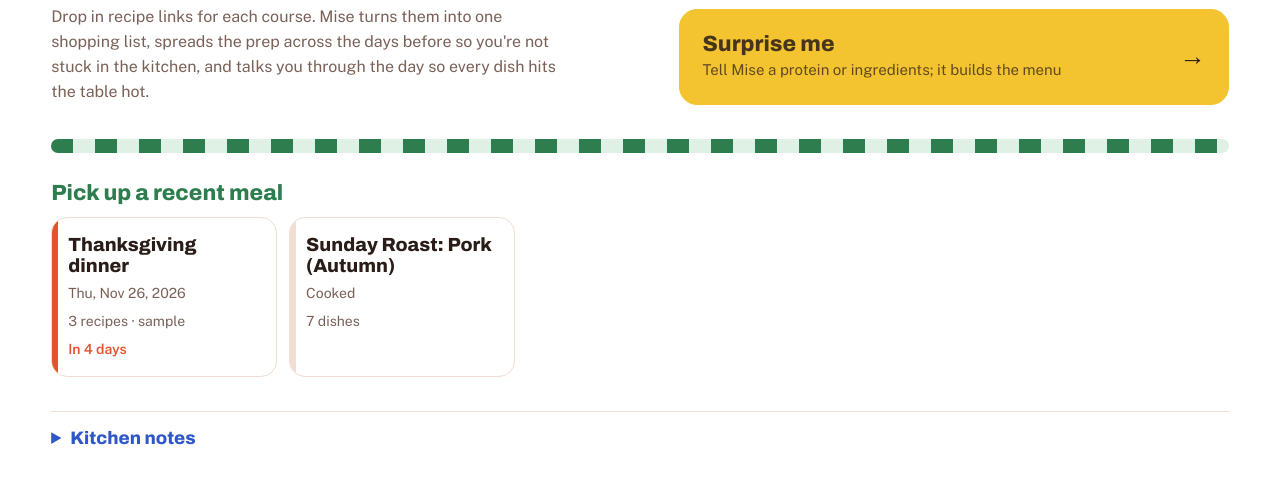
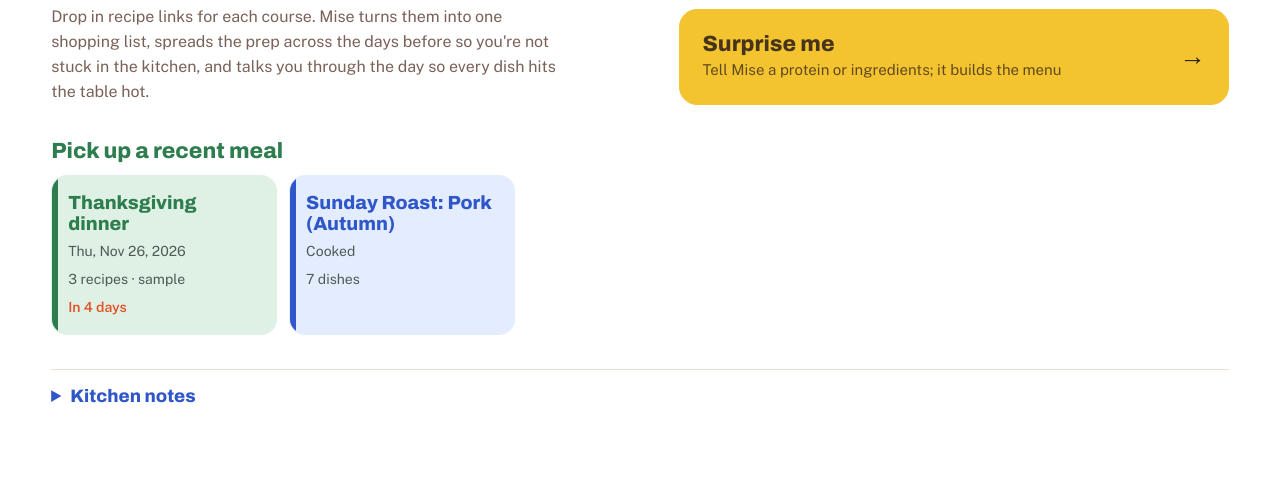
Before and after one commit to jca-studio/mise, a website: page index.html in a window 1280 px wide. Shown: the part 160-644 px from the top of the page. Drawn offline with nearby package versions, Linux system fonts and the light colour scheme.

Commit message:
Green and blue meal tiles instead of the stripe
Co-Authored-By: Claude Opus 5.5 <noreply@anthropic.com>
Claude-Session: https://claude.ai/code/session_011BBNby4aotCafDve5b8Rhv

```diff
--- a/index.html
+++ b/index.html
@@ -173,8 +173,7 @@ body.cooking main{padding-bottom:120px}
 .start i{font-style:normal;font:800 26px Archivo,sans-serif}
 .start:hover{transform:translateY(-1px)}
 .htitle{font:800 22px Archivo,sans-serif;margin:0 0 12px;color:var(--herb)}
-/* tablecloth stripe, leaf green on mint */
-.stripe{height:14px;border-radius:99px;margin:0 0 28px;background:repeating-linear-gradient(90deg,var(--herb) 0 22px,var(--fresh) 22px 44px)}
+#recentTitle{margin-top:8px}
 .meals{display:grid;grid-template-columns:repeat(auto-fill,minmax(230px,1fr));gap:12px}
 details.knotes{margin-top:34px;border-top:1px solid var(--line)}
 details.knotes summary{padding:16px 0;font:800 18px Archivo,sans-serif;color:var(--cobalt)}
@@ -203,8 +202,16 @@ details.knotes summary{padding:16px 0;font:800 18px Archivo,sans-serif;color:var
 .meals{display:grid;grid-template-columns:repeat(auto-fill,minmax(200px,1fr));gap:12px}
 .mcard{display:flex;flex-direction:column;align-items:flex-start;gap:6px;text-align:left;min-height:118px;padding:16px;border-radius:16px;border:1px solid var(--line);background:var(--bg);color:var(--ink);font:inherit;cursor:pointer;position:relative;overflow:hidden}
 .mcard::before{content:"";position:absolute;inset:0 auto 0 0;width:6px;background:var(--tom)}
-.mcard:nth-child(5n+2)::before{background:var(--herb)}.mcard:nth-child(5n+3)::before{background:var(--cobalt)}
-.mcard:nth-child(5n+4)::before{background:var(--saf)}.mcard:nth-child(5n+5)::before{background:var(--blush)}
+/* recent meal tiles alternate leaf green and cobalt */
+#mealCards .mcard{background:var(--fresh);border-color:transparent}
+#mealCards .mcard::before{background:var(--herb)}
+#mealCards .mcard:nth-child(even){background:var(--sky)}
+#mealCards .mcard:nth-child(even)::before{background:var(--cobalt)}
+#mealCards .mcard b{color:var(--herb)}
+#mealCards .mcard:nth-child(even) b{color:var(--cobalt)}
+#mealCards .mcard span{color:#4f5b55}
+#mealCards .mcard .soon{color:var(--tom)}
+#mealCards .mcard:hover{border-color:currentColor}
 .mcard:hover{border-color:var(--tom)}
 .mcard b{font:800 19px/1.15 Archivo,sans-serif}
 .mcard span{font-size:14px;color:var(--mute)}
@@ -234,7 +241,6 @@ body:not(.party) #party{display:none}
       <button class="start alt" data-act="party-surprise"><span><b>Surprise me</b><span>Tell Mise a protein or ingredients; it builds the menu</span></span><i>→</i></button>
     </div>
   </div>
-  <div class="stripe" aria-hidden="true"></div>
   <h2 class="htitle" id="recentTitle">Pick up a recent meal</h2>
   <div class="meals" id="mealCards"></div>
   <details class="knotes"><summary>Kitchen notes</summary>
```
